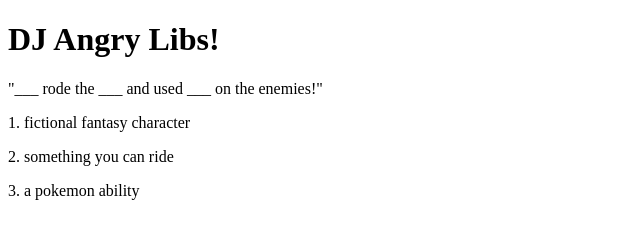
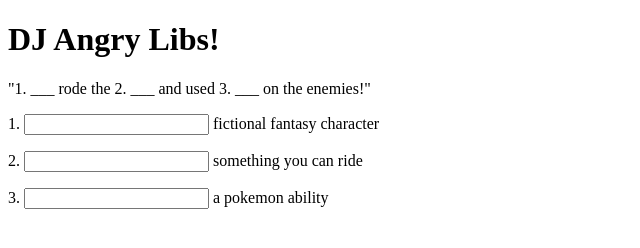
Before and after one commit to syjeffkim/mad-libs, a plain HTML site: page index.html in a window 1280 px wide. Shown: the whole page, without its empty margins (0-640 px from the left). Drawn offline with Linux system fonts and the light colour scheme.

Commit message:
add input

```diff
--- a/index.html
+++ b/index.html
@@ -8,10 +8,12 @@
 </head>
 <body>
     <h1>DJ Angry Libs!</h1>
-    <p>"___ rode the ___ and used ___ on the enemies!"
-    <p>1. fictional fantasy character</p>
-    <p>2. something you can ride</p>
-    <p>3. a pokemon ability</p>
+    <p>"1. ___ rode the 2. ___ and used 3. ___ on the enemies!"
+         <!--we need to hide the sentence and reveal once input has been put in-->
+    <p>1. <input> fictional fantasy character</p>
+    <p>2. <input> something you can ride</p>
+    <p>3. <input> a pokemon ability</p>
+
 
 </body>
     <script src="script.js"></script>
```
